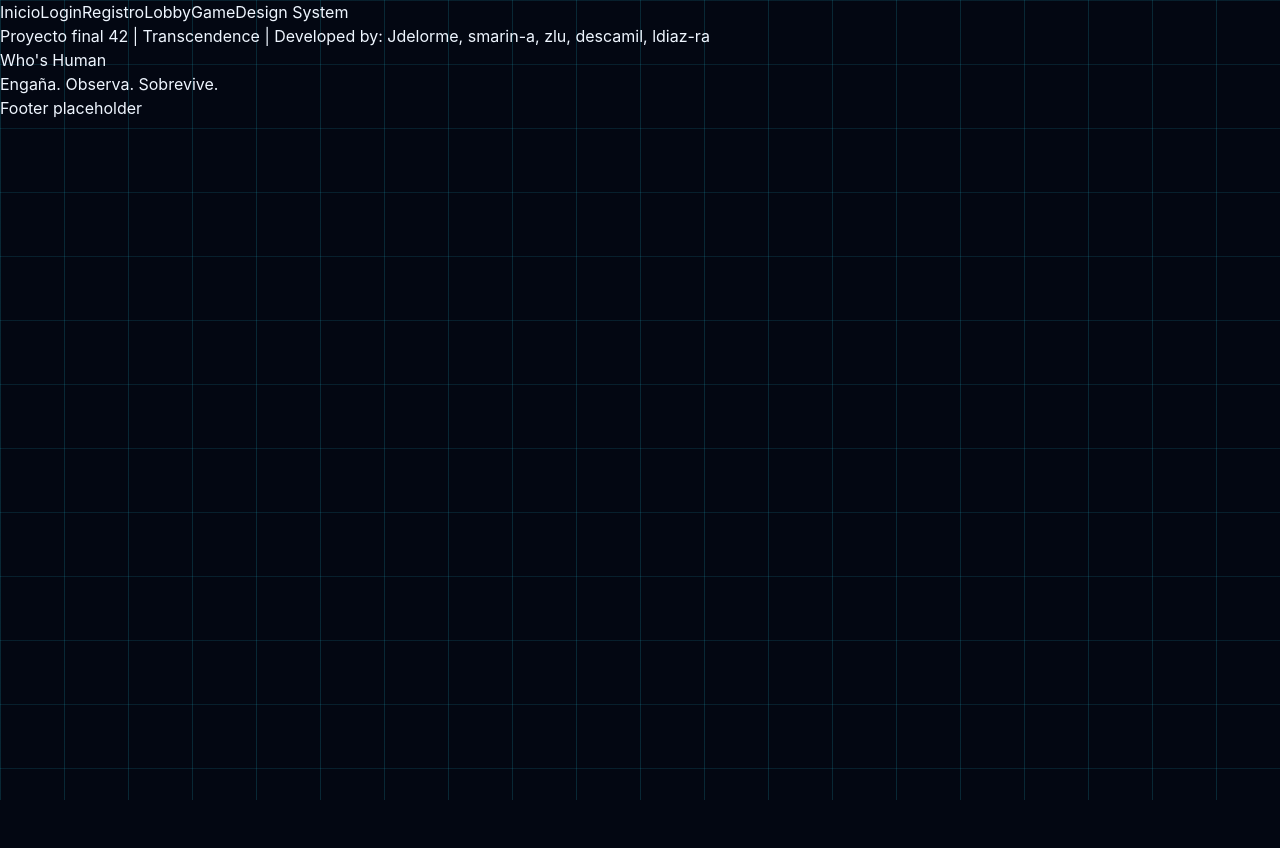
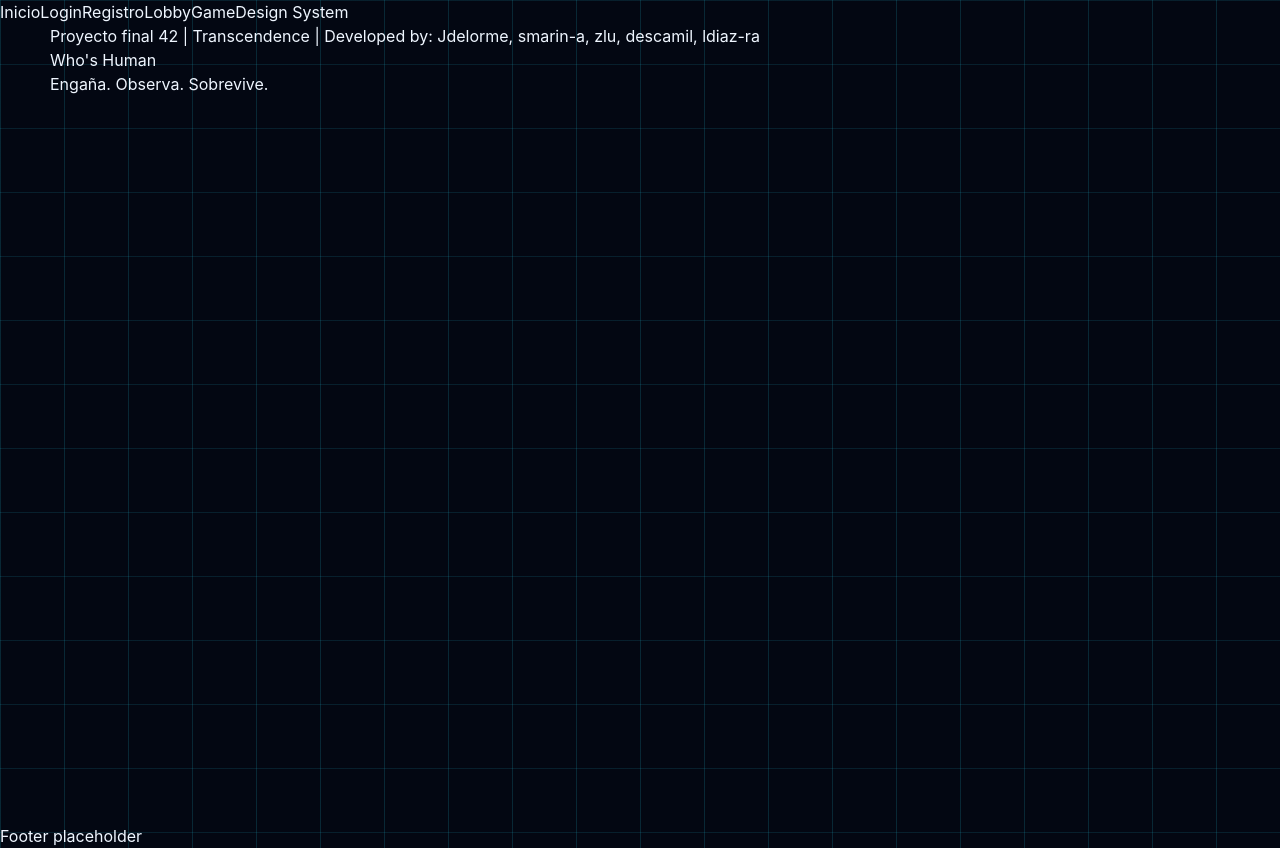
Before and after one commit to whoshuman/whoshuman, a React (Vite) app in the folder apps/frontend/: page / in a window 1280 px wide. Before the commit the page ends 800 px from the top, so only its background shows below. Built offline with nearby package versions, Linux system fonts and the light colour scheme.

Commit message:
refactor(frontend): añade contenedor principal reutilizable

```diff
--- a/apps/frontend/src/index.css
+++ b/apps/frontend/src/index.css
@@ -26,3 +26,9 @@ body {
     linear-gradient(rgb(var(--color-neon-cyan-rgb) / 0.12) 1px, transparent 1px), var(--color-bg);
   background-size: 4rem 4rem;
 }
+
+.main-container {
+  min-height: 100vh;
+  width: min(1180px, calc(100% - 4rem));
+  margin: 0 auto;
+}
--- a/apps/frontend/src/layout/AppLayout.tsx
+++ b/apps/frontend/src/layout/AppLayout.tsx
@@ -14,9 +14,9 @@ function AppLayout() {
         </nav>
       </header>
 
-      <main>
+      <div>
         <Outlet />
-      </main>
+      </div>
 
       <footer>
         <p>Footer placeholder</p>
--- a/apps/frontend/src/pages/DesignSystem.tsx
+++ b/apps/frontend/src/pages/DesignSystem.tsx
@@ -1,6 +1,6 @@
 function DesignSystem() {
   return (
-    <main>
+    <main className="main-container">
       <section>
         <p>Guia visual</p>
 
--- a/apps/frontend/src/pages/Home.tsx
+++ b/apps/frontend/src/pages/Home.tsx
@@ -1,6 +1,6 @@
 function Home() {
   return (
-    <main>
+    <main className="main-container">
       <section>
         <p>
           Proyecto final 42 | Transcendence | Developed by: Jdelorme, smarin-a, zlu, descamil,
```
